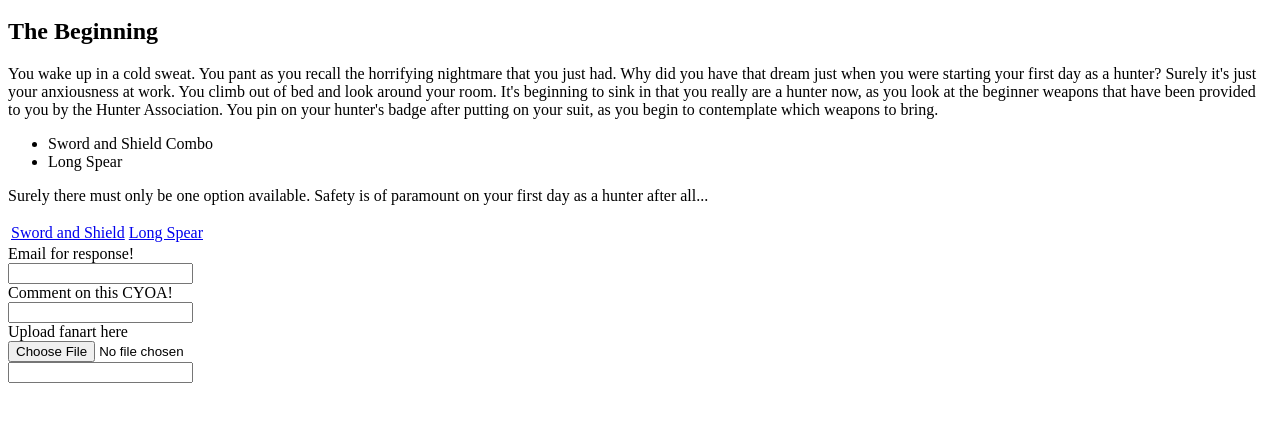
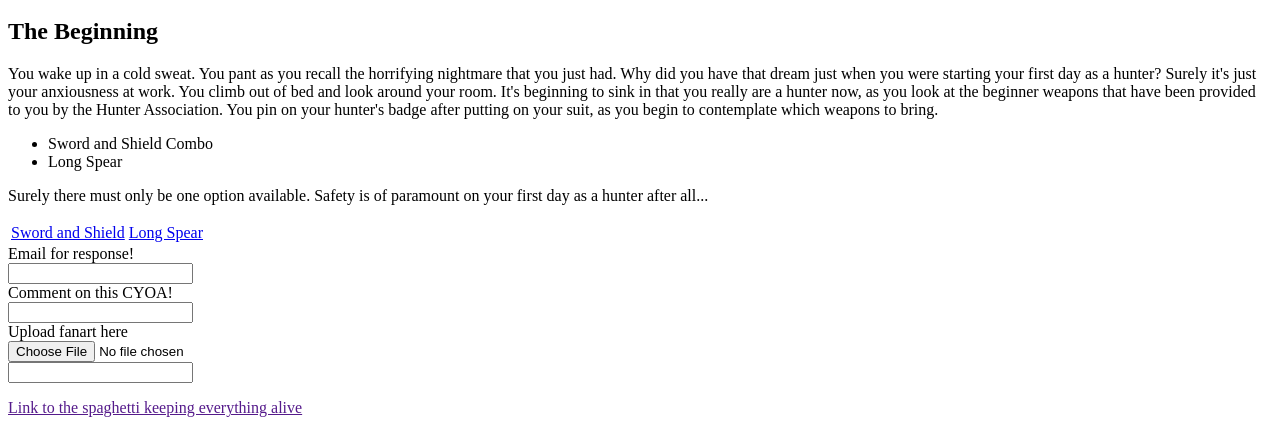
Before and after one commit to ClickingEnjoyer/CYOA, a plain HTML site: page index.html in a window 1280 px wide. Shown: the part 357-800 px from the top of the page. Drawn offline with Linux system fonts and the light colour scheme.

Commit message:
Update index.html

```diff
--- a/index.html
+++ b/index.html
@@ -57,5 +57,7 @@
         <input type="file" id="file" name="file"><br>
         <input type="submit id="submit" name="submit">
         </form>
+
+        <a href "https://github.com/ClickingEnjoyer/CYOA"> Link to the spaghetti keeping everything alive</a>
       </div>
                                                      </html>
```
